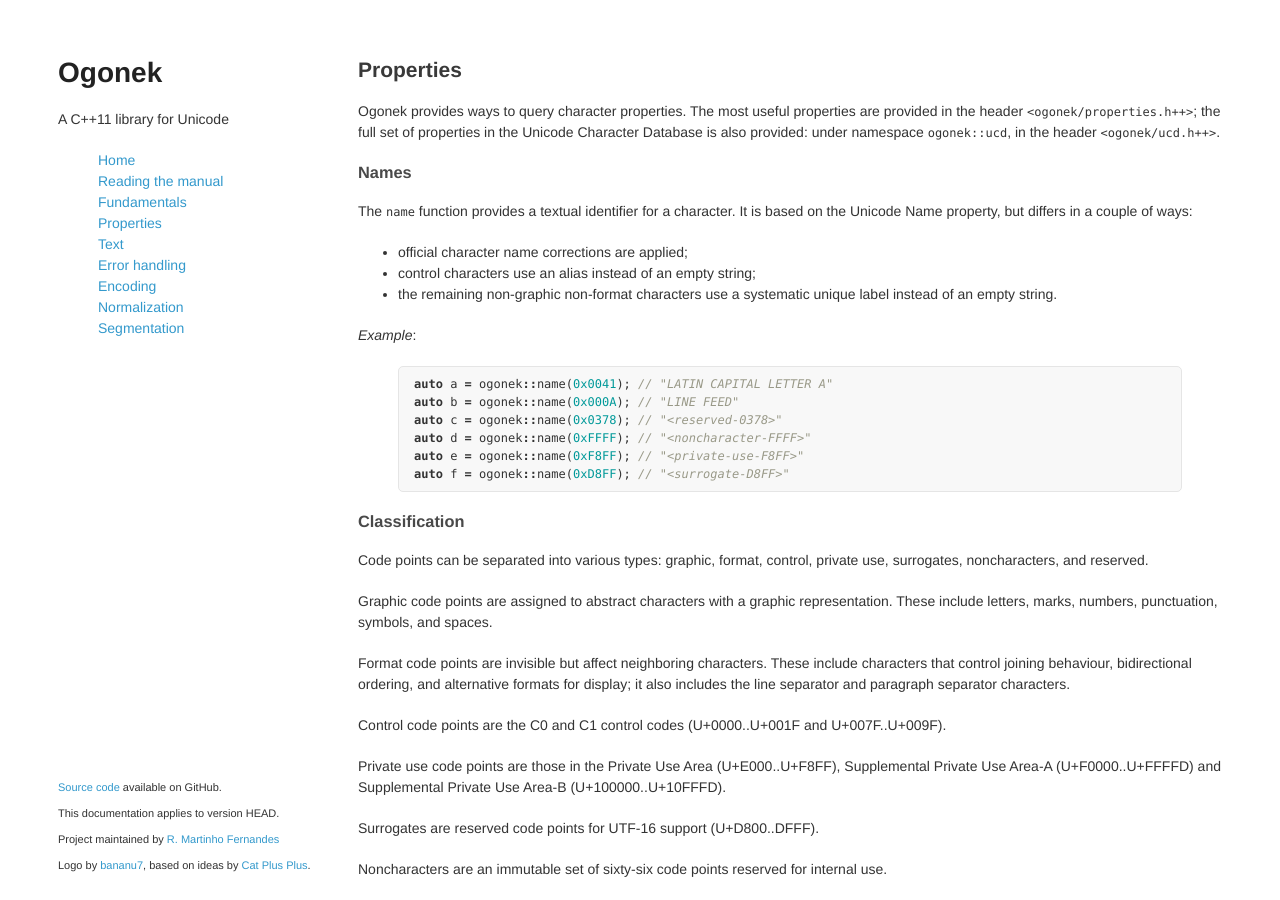
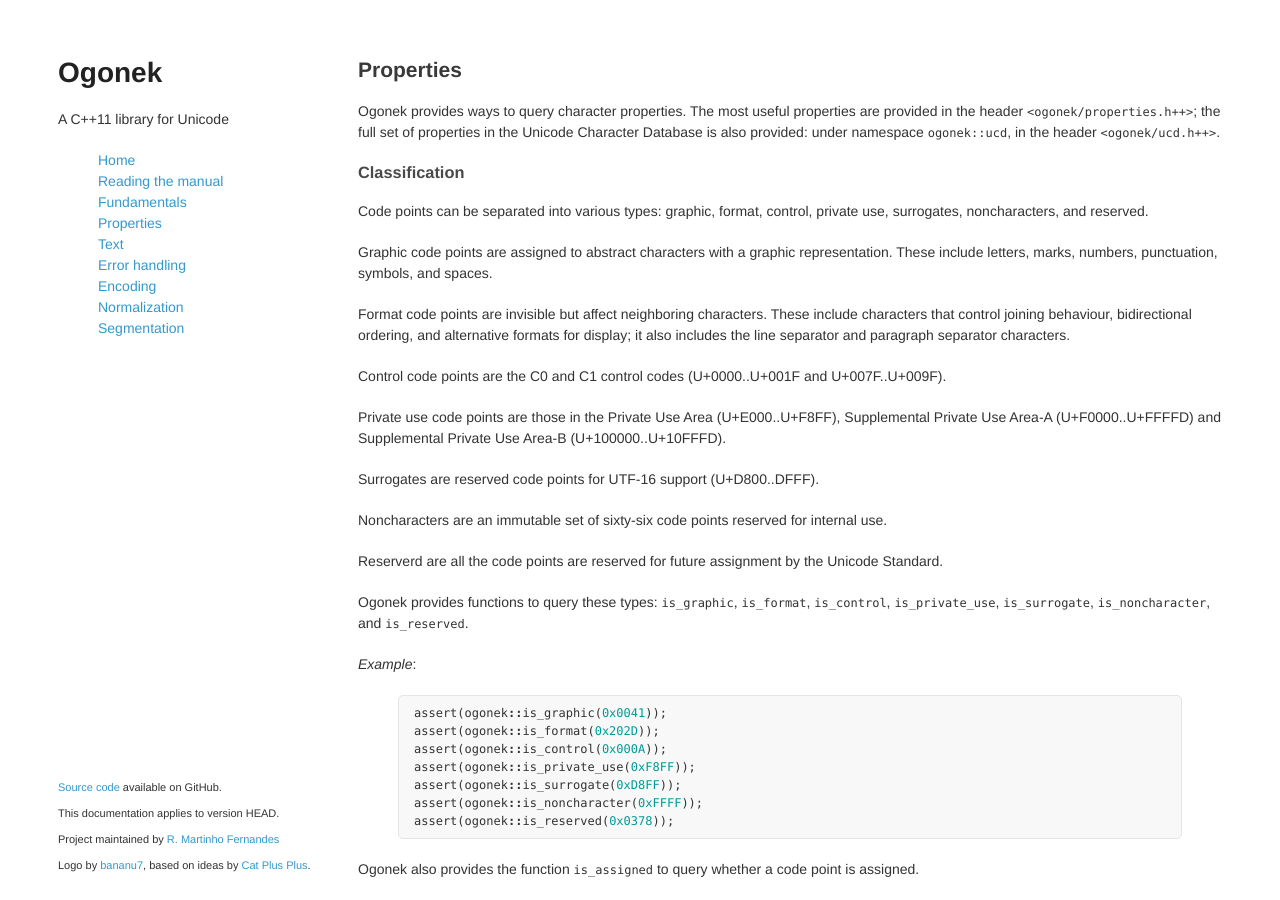
Before and after one commit to libogonek/ogonek, a Jekyll site: the page built from properties.markdown, in a window 1280 px wide and 900 px high. Built offline with Jekyll 4.4.1, drawn with Linux system fonts in a browser that asks for light colours.

Commit message:
No names

```diff
--- a/properties.markdown
+++ b/properties.markdown
@@ -7,26 +7,6 @@ Ogonek provides ways to query character properties. The most useful properties
 are provided in the header `<ogonek/properties.h++>`; the full set of properties
 in the Unicode Character Database is also provided: under namespace
 `ogonek::ucd`, in the header `<ogonek/ucd.h++>`.
-
-### Names
-
-The `name` function provides a textual identifier for a character. It is based
-on the Unicode Name property, but differs in a couple of ways:
-
-- official character name corrections are applied;
-- control characters use an alias instead of an empty string;
-- the remaining non-graphic non-format characters use a systematic unique label
-instead of an empty string.
-
-*Example*:
-{% highlight cpp %}
-auto a = ogonek::name(0x0041); // "LATIN CAPITAL LETTER A"
-auto b = ogonek::name(0x000A); // "LINE FEED"
-auto c = ogonek::name(0x0378); // "<reserved-0378>"
-auto d = ogonek::name(0xFFFF); // "<noncharacter-FFFF>"
-auto e = ogonek::name(0xF8FF); // "<private-use-F8FF>"
-auto f = ogonek::name(0xD8FF); // "<surrogate-D8FF>"
-{% endhighlight %}
 
 ### Classification
 
```
